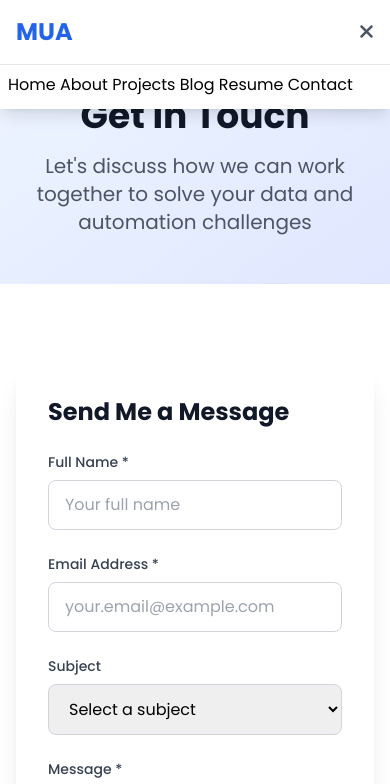
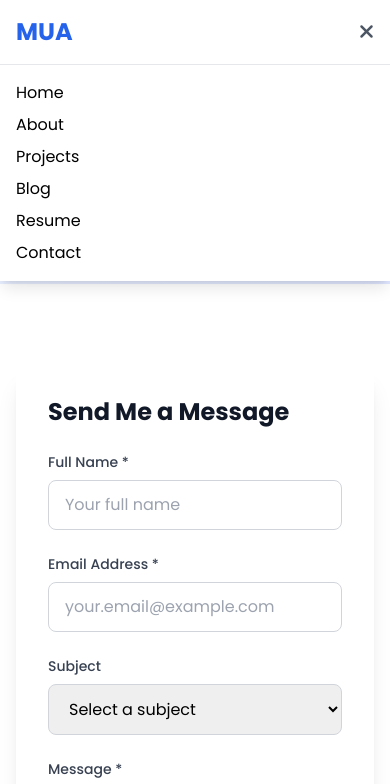
Before and after one commit to umer362-ds/portfolio-website, a plain HTML site: page contact.html in a window 390 px wide. Both pictures are taken after a click on the button 365 px from the left and 32 px from the top of the page. Shown: the top 784 px of the page. Drawn offline with nearby package versions, Linux system fonts and the light colour scheme.

Commit message:
Update contact.html

```diff
--- a/contact.html
+++ b/contact.html
@@ -53,7 +53,7 @@
 
     <!-- Mobile Navigation -->
 <div class="mobile-menu hidden md:hidden bg-white border-t">
-            <div class="px-2 pt-2 pb-3 space-y-1 sm:px-3">
+  <div class="flex flex-col px-4 py-4 space-y-2">
     <a href="index.html" class="mobile-nav-link">Home</a>
     <a href="about.html" class="mobile-nav-link">About</a>
     <a href="projects.html" class="mobile-nav-link">Projects</a>
@@ -62,6 +62,7 @@
     <a href="contact.html" class="mobile-nav-link active">Contact</a>
   </div>
 </div>
+
     </nav>
 
     <!-- Contact Hero Section -->
```
Lines whose indentation alone changed are shown as unchanged.
